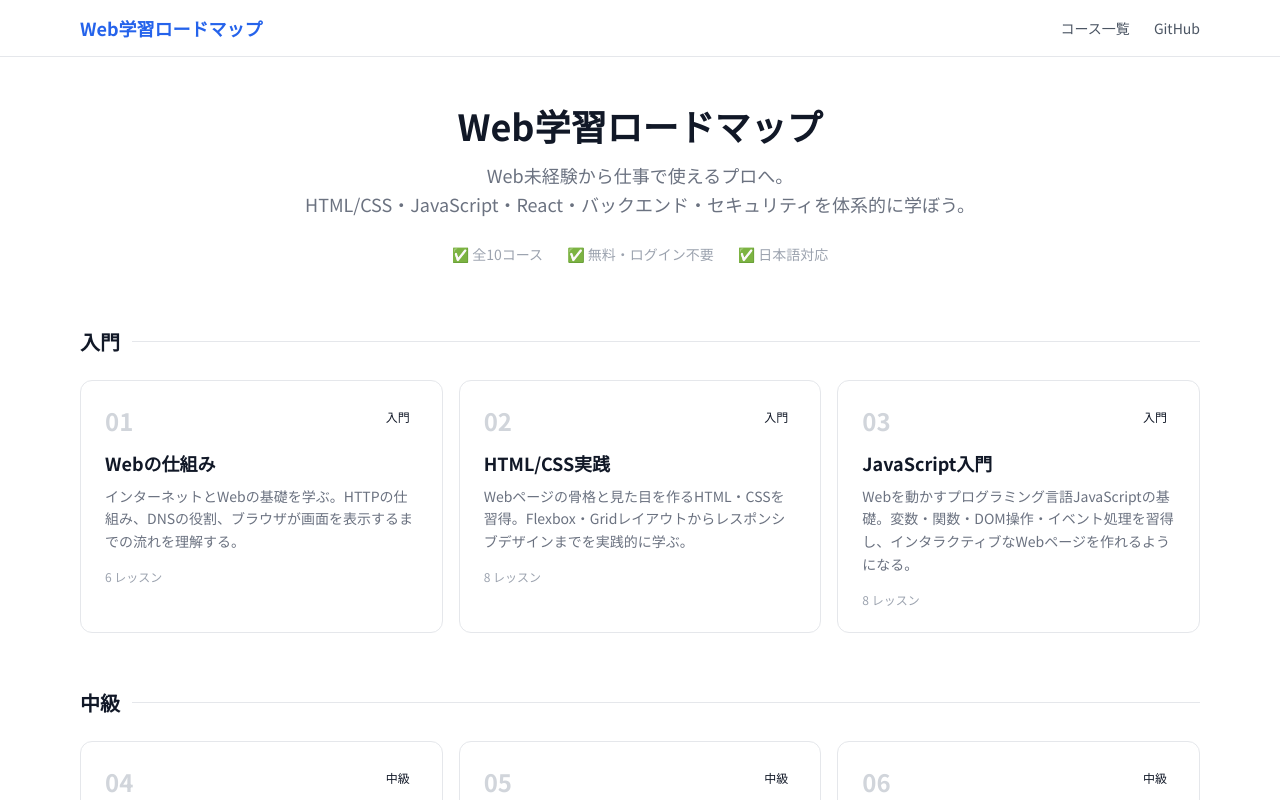
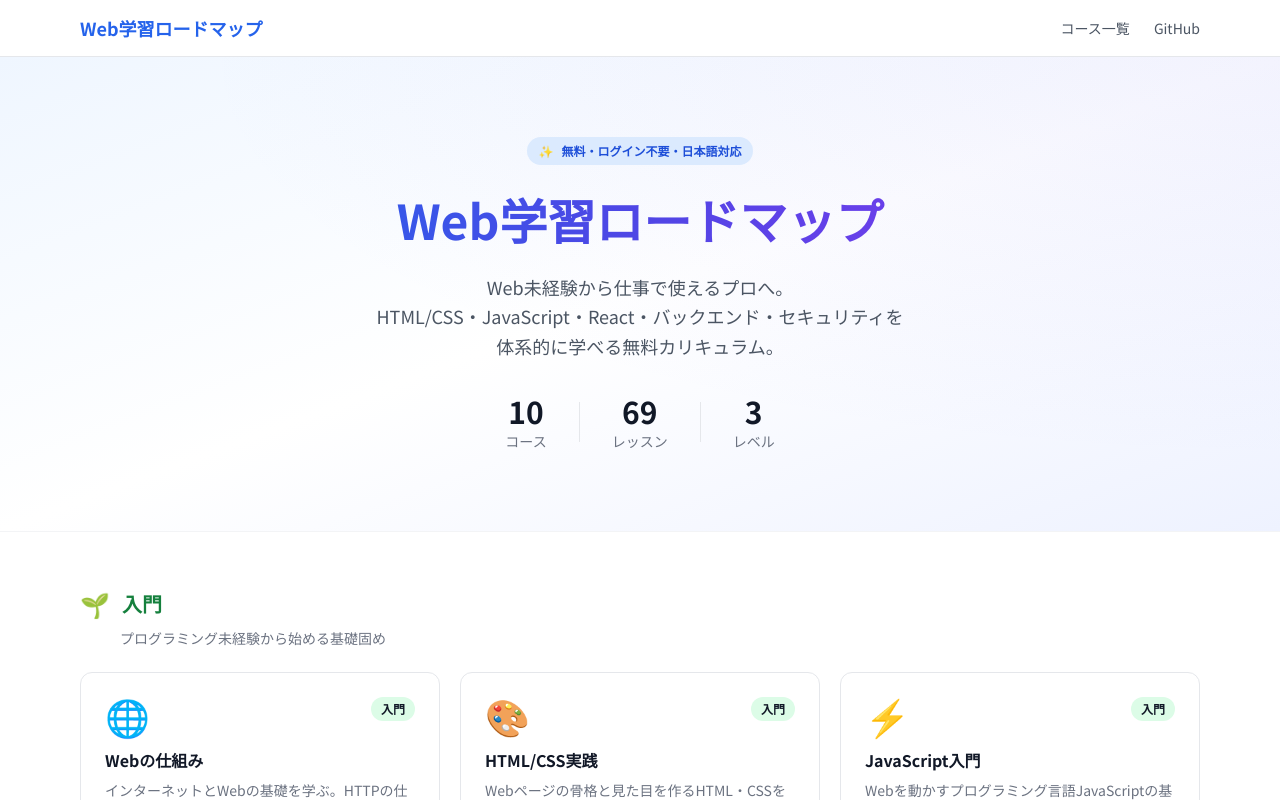
Before and after one commit to thomas0124/web_study, a Next.js app: page / in a window 1280 px wide. Shown: the top 800 px of the page. Built offline with nearby package versions, Linux system fonts and the light colour scheme.

Commit message:
feat: visual redesign, remark-gfm table fix, course icons, improved typography

```diff
--- a/app/courses/[courseSlug]/lessons/[lessonSlug]/page.tsx
+++ b/app/courses/[courseSlug]/lessons/[lessonSlug]/page.tsx
@@ -6,6 +6,7 @@ import Sidebar from "@/components/Sidebar";
 import LessonNav from "@/components/LessonNav";
 import { mdxComponents } from "@/components/mdx";
 import Link from "next/link";
+import remarkGfm from "remark-gfm";
 
 interface Props {
   params: Promise<{ courseSlug: string; lessonSlug: string }>;
@@ -75,7 +76,11 @@ export default async function LessonPage({ params }: Props) {
           </header>
 
           <div className="prose prose-gray dark:prose-invert max-w-none prose-pre:p-0 prose-pre:bg-transparent prose-code:before:content-none prose-code:after:content-none">
-            <MDXRemote source={lesson.content} components={mdxComponents} />
+            <MDXRemote
+              source={lesson.content}
+              components={mdxComponents}
+              options={{ mdxOptions: { remarkPlugins: [remarkGfm] } }}
+            />
           </div>
 
           <LessonNav
--- a/app/globals.css
+++ b/app/globals.css
@@ -18,3 +18,42 @@ body {
   background: var(--background);
   color: var(--foreground);
 }
+
+/* ─── Prose overrides ─────────────────────────── */
+
+/* Table: bordered, striped */
+.prose table {
+  @apply w-full text-sm border-collapse my-6;
+}
+.prose thead th {
+  @apply bg-gray-100 dark:bg-gray-800 text-gray-700 dark:text-gray-200 font-semibold text-left px-4 py-2.5 border border-gray-200 dark:border-gray-700;
+}
+.prose tbody td {
+  @apply px-4 py-2.5 border border-gray-200 dark:border-gray-700 text-gray-700 dark:text-gray-300;
+}
+.prose tbody tr:nth-child(even) td {
+  @apply bg-gray-50 dark:bg-gray-800/40;
+}
+
+/* Inline code */
+.prose :not(pre) > code {
+  @apply bg-gray-100 dark:bg-gray-800 text-gray-800 dark:text-gray-200 px-1.5 py-0.5 rounded text-[0.85em] font-mono;
+}
+
+/* Links */
+.prose a {
+  @apply text-blue-600 dark:text-blue-400 underline underline-offset-2 hover:text-blue-800 dark:hover:text-blue-300 transition-colors;
+}
+
+/* Headings */
+.prose h2 {
+  @apply border-b border-gray-200 dark:border-gray-700 pb-2 mt-10 mb-4;
+}
+
+/* Blockquote */
+.prose blockquote {
+  @apply border-l-4 border-blue-400 dark:border-blue-600 bg-blue-50/60 dark:bg-blue-950/20 pl-4 pr-3 py-1 rounded-r-lg not-italic;
+}
+.prose blockquote p {
+  @apply text-gray-700 dark:text-gray-300;
+}
--- a/app/page.tsx
+++ b/app/page.tsx
@@ -4,8 +4,27 @@ import type { Level } from "@/lib/types";
 
 const levelOrder: Level[] = ["入門", "中級", "上級"];
 
+const levelMeta: Record<Level, { icon: string; description: string; color: string }> = {
+  入門: {
+    icon: "🌱",
+    description: "プログラミング未経験から始める基礎固め",
+    color: "text-green-700 dark:text-green-400",
+  },
+  中級: {
+    icon: "🌿",
+    description: "基礎を活かして実践的なスキルを身につける",
+    color: "text-yellow-700 dark:text-yellow-400",
+  },
+  上級: {
+    icon: "🌳",
+    description: "プロとして活躍するための専門知識",
+    color: "text-red-700 dark:text-red-400",
+  },
+};
+
 export default function HomePage() {
   const courses = getCourses();
+  const totalLessons = courses.reduce((sum, c) => sum + c.lessonCount, 0);
 
   const grouped = levelOrder.reduce<Record<Level, typeof courses>>(
     (acc, level) => {
@@ -16,37 +35,58 @@ export default function HomePage() {
   );
 
   return (
-    <div className="max-w-6xl mx-auto px-4 py-12">
+    <div>
       {/* Hero */}
-      <div className="text-center mb-16">
-        <h1 className="text-4xl font-bold text-gray-900 dark:text-gray-100 mb-4">
+      <div className="relative overflow-hidden bg-gradient-to-br from-blue-50 via-white to-indigo-50 dark:from-gray-950 dark:via-gray-900 dark:to-blue-950/30 border-b border-gray-100 dark:border-gray-800">
+        <div className="absolute inset-0 bg-[radial-gradient(ellipse_at_top_right,_rgba(99,102,241,0.08),_transparent_60%)] pointer-events-none" />
+        <div className="max-w-4xl mx-auto px-4 py-20 text-center relative">
+          <div className="inline-flex items-center gap-2 bg-blue-100 dark:bg-blue-950/60 text-blue-700 dark:text-blue-300 text-xs font-semibold px-3 py-1.5 rounded-full mb-6">
+            <span>✨</span>
+            <span>無料・ログイン不要・日本語対応</span>
+          </div>
+          <h1 className="text-5xl font-extrabold mb-5 bg-gradient-to-r from-blue-600 via-indigo-600 to-violet-600 bg-clip-text text-transparent leading-tight pb-1">
             Web学習ロードマップ
           </h1>
-        <p className="text-lg text-gray-500 dark:text-gray-400 max-w-2xl mx-auto leading-relaxed">
-          Web未経験から仕事で使えるプロへ。
-          <br />
-          HTML/CSS・JavaScript・React・バックエンド・セキュリティを体系的に学ぼう。
+          <p className="text-lg text-gray-600 dark:text-gray-300 max-w-2xl mx-auto leading-relaxed mb-8">
+            Web未経験から仕事で使えるプロへ。<br />
+            HTML/CSS・JavaScript・React・バックエンド・セキュリティを<br className="hidden sm:block" />
+            体系的に学べる無料カリキュラム。
           </p>
-        <div className="flex items-center justify-center gap-6 mt-6 text-sm text-gray-400">
-          <span>✅ 全{courses.length}コース</span>
-          <span>✅ 無料・ログイン不要</span>
-          <span>✅ 日本語対応</span>
+          <div className="flex items-center justify-center gap-8 text-sm">
+            <div className="text-center">
+              <p className="text-3xl font-bold text-gray-900 dark:text-gray-100">{courses.length}</p>
+              <p className="text-gray-500 dark:text-gray-400 mt-0.5">コース</p>
+            </div>
+            <div className="w-px h-10 bg-gray-200 dark:bg-gray-700" />
+            <div className="text-center">
+              <p className="text-3xl font-bold text-gray-900 dark:text-gray-100">{totalLessons}</p>
+              <p className="text-gray-500 dark:text-gray-400 mt-0.5">レッスン</p>
+            </div>
+            <div className="w-px h-10 bg-gray-200 dark:bg-gray-700" />
+            <div className="text-center">
+              <p className="text-3xl font-bold text-gray-900 dark:text-gray-100">3</p>
+              <p className="text-gray-500 dark:text-gray-400 mt-0.5">レベル</p>
+            </div>
+          </div>
         </div>
       </div>
 
       {/* Courses by level */}
+      <div className="max-w-6xl mx-auto px-4 py-14">
         {levelOrder.map((level) => {
           const levelCourses = grouped[level];
           if (levelCourses.length === 0) return null;
+          const meta = levelMeta[level];
           return (
             <section key={level} className="mb-14">
-            <div className="flex items-center gap-3 mb-6">
-              <h2 className="text-xl font-bold text-gray-900 dark:text-gray-100">
-                {level}
-              </h2>
-              <div className="h-px flex-1 bg-gray-200 dark:bg-gray-800" />
+              <div className="flex items-center gap-3 mb-2">
+                <span className="text-2xl">{meta.icon}</span>
+                <h2 className={`text-xl font-bold ${meta.color}`}>{level}</h2>
               </div>
-            <div className="grid grid-cols-1 sm:grid-cols-2 lg:grid-cols-3 gap-4">
+              <p className="text-sm text-gray-500 dark:text-gray-400 mb-6 ml-10">
+                {meta.description}
+              </p>
+              <div className="grid grid-cols-1 sm:grid-cols-2 lg:grid-cols-3 gap-5">
                 {levelCourses.map((course) => (
                   <CourseCard key={course.slug} course={course} />
                 ))}
@@ -55,5 +95,6 @@ export default function HomePage() {
           );
         })}
       </div>
+    </div>
   );
 }
--- a/components/CourseCard.tsx
+++ b/components/CourseCard.tsx
@@ -1,36 +1,52 @@
 import Link from "next/link";
 import type { CourseMeta } from "@/lib/types";
 import { levelColors } from "@/lib/level-colors";
+import { courseIcons } from "@/lib/course-icons";
 
 interface Props {
   course: CourseMeta;
 }
 
 export default function CourseCard({ course }: Props) {
+  const icon = courseIcons[course.slug] ?? "📚";
+
   return (
     <Link
       href={`/courses/${course.slug}`}
-      className="group block rounded-xl border border-gray-200 dark:border-gray-800 p-6 hover:border-blue-400 dark:hover:border-blue-600 hover:shadow-md transition-all bg-white dark:bg-gray-900"
+      className="group relative flex flex-col rounded-xl border border-gray-200 dark:border-gray-800 bg-white dark:bg-gray-900 p-6 hover:border-blue-400 dark:hover:border-blue-600 hover:shadow-lg transition-all duration-200 overflow-hidden"
     >
-      <div className="flex items-start justify-between gap-3 mb-3">
-        <span className="text-2xl font-bold text-gray-300 dark:text-gray-700">
-          {String(course.order).padStart(2, "0")}
-        </span>
-        <span
-          className={`text-xs font-medium px-2 py-1 rounded-full ${levelColors[course.level]}`}
-        >
+      {/* subtle gradient overlay on hover */}
+      <div className="absolute inset-0 bg-gradient-to-br from-blue-50/0 to-blue-100/0 group-hover:from-blue-50/60 group-hover:to-indigo-50/40 dark:group-hover:from-blue-950/20 dark:group-hover:to-indigo-950/10 transition-all duration-200 pointer-events-none" />
+
+      <div className="relative">
+        {/* Icon + level badge */}
+        <div className="flex items-start justify-between mb-4">
+          <span className="text-4xl leading-none">{icon}</span>
+          <span className={`text-xs font-semibold px-2.5 py-1 rounded-full ${levelColors[course.level]}`}>
             {course.level}
           </span>
         </div>
-      <h2 className="text-lg font-bold text-gray-900 dark:text-gray-100 group-hover:text-blue-600 dark:group-hover:text-blue-400 transition-colors mb-2">
+
+        {/* Title */}
+        <h2 className="text-base font-bold text-gray-900 dark:text-gray-100 group-hover:text-blue-600 dark:group-hover:text-blue-400 transition-colors mb-2 leading-snug">
           {course.title}
         </h2>
-      <p className="text-sm text-gray-500 dark:text-gray-400 leading-relaxed mb-4">
+
+        {/* Description */}
+        <p className="text-sm text-gray-500 dark:text-gray-400 leading-relaxed mb-4 line-clamp-2">
           {course.description}
         </p>
-      <p className="text-xs text-gray-400 dark:text-gray-500">
+
+        {/* Footer */}
+        <div className="flex items-center justify-between mt-auto">
+          <span className="text-xs text-gray-400 dark:text-gray-500">
             {course.lessonCount} レッスン
-      </p>
+          </span>
+          <span className="text-xs font-medium text-blue-500 dark:text-blue-400 opacity-0 group-hover:opacity-100 transition-opacity flex items-center gap-1">
+            学習開始 →
+          </span>
+        </div>
+      </div>
     </Link>
   );
 }
--- /dev/null
+++ b/lib/course-icons.ts
@@ -0,0 +1,12 @@
+export const courseIcons: Record<string, string> = {
+  "web-basics": "🌐",
+  "html-css": "🎨",
+  "javascript-basics": "⚡",
+  "react-frontend": "⚛️",
+  typescript: "🔷",
+  "nodejs-backend": "🟢",
+  database: "🗄️",
+  "web-security": "🔒",
+  infrastructure: "🚀",
+  professional: "💼",
+};
--- a/package.json
+++ b/package.json
@@ -21,6 +21,7 @@
     "next-mdx-remote": "^5.0.0",
     "react": "^19.0.0",
     "react-dom": "^19.0.0",
+    "remark-gfm": "^4.0.1",
     "tailwind-merge": "^2.6.0"
   },
   "devDependencies": {
```
Also changed, not shown: components/Sidebar.tsx (+22 -10 lines), 1 other file (tests, documents, lock files or other folders). Lines whose indentation alone changed are shown as unchanged.
